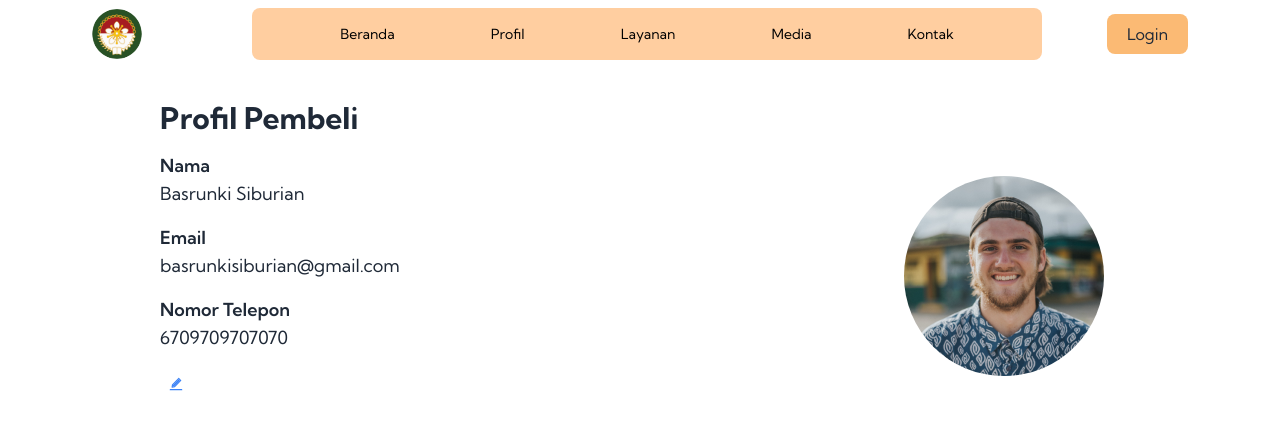
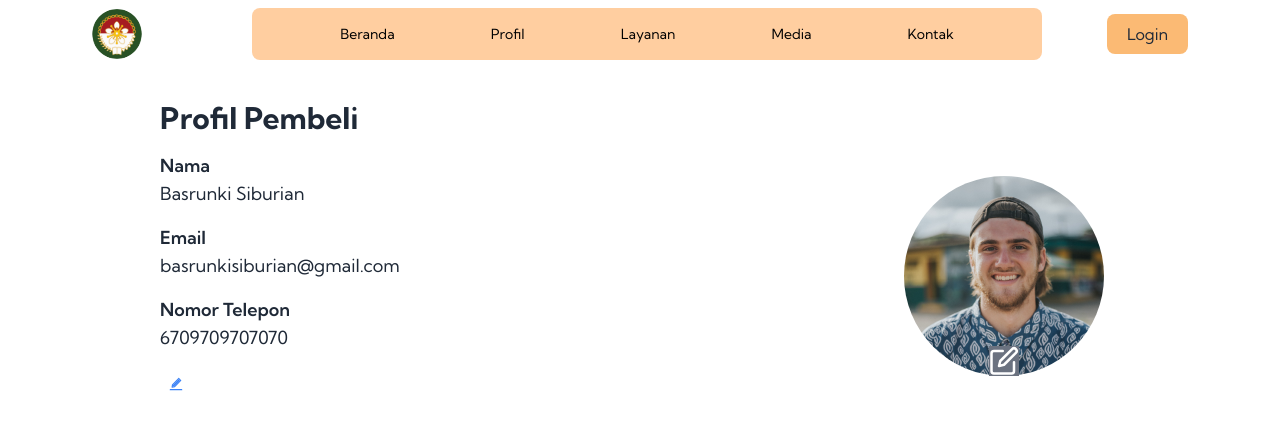
Before and after one commit to DWPProject/dwp_frontend, a Next.js app: page /dashboard/user/profile in a window 1280 px wide. Shown: the top 430 px of the page. Built offline with nearby package versions, Linux system fonts and the light colour scheme.

Commit message:
icon update profil

```diff
--- a/app/dashboard/user/profile/page.jsx
+++ b/app/dashboard/user/profile/page.jsx
@@ -1,9 +1,9 @@
 "use client";
-import React, { useState } from "react";
+import React, { useState, useRef } from "react";
 import Image from "next/image";
 
 import { AiTwotoneEdit, AiTwotoneSave } from "react-icons/ai";
-
+import { FiEdit } from "react-icons/fi";
 import pengurus from "@/public/images/example_pengurus.png";
 
 const Profil = () => {
@@ -11,6 +11,7 @@ const Profil = () => {
   const [nama, setNama] = useState("Basrunki Siburian");
   const [email, setEmail] = useState("basrunkisiburian@gmail.com");
   const [telepon, setTelepon] = useState("6709709707070");
+  const fileInputRef = useRef(null);
 
   const handleEditClick = () => {
     setEditMode(true);
@@ -29,6 +30,16 @@ const Profil = () => {
     } else if (name === "telepon") {
       setTelepon(value);
     }
+  };
+
+  const handleEditPhotoClick = () => {
+    // Trigger the file input click when edit photo icon is clicked
+    fileInputRef.current.click();
+  };
+
+  const handleFileChange = (e) => {
+    // Handle file change logic here (e.g., upload the file)
+    console.log("File changed:", e.target.files[0]);
   };
 
   return (
@@ -80,7 +91,7 @@ const Profil = () => {
               )}
             </div>
             <div>
-              {editMode ? (
+            {editMode ? (
                 <button
                   onClick={handleSaveClick}
                   className="text-white bg-blue-500 hover:bg-blue-600 p-2 rounded"
@@ -97,8 +108,19 @@ const Profil = () => {
               )}
             </div>
           </div>
-          <div className="mr-4">
+          <div className="mr-4 relative">
             <Image src={pengurus} alt="Foto Profil" className="rounded-full" />
+            <input
+              type="file"
+              accept="image/*"
+              ref={fileInputRef}
+              style={{ display: "none" }}
+              onChange={handleFileChange}
+            />
+            <FiEdit
+              className="absolute bottom-0 left-1/2 transform -translate-x-1/2 text-3xl bg-gray-500 text-white cursor-pointer"
+              onClick={handleEditPhotoClick}
+            />
           </div>
         </div>
       </div>
```
